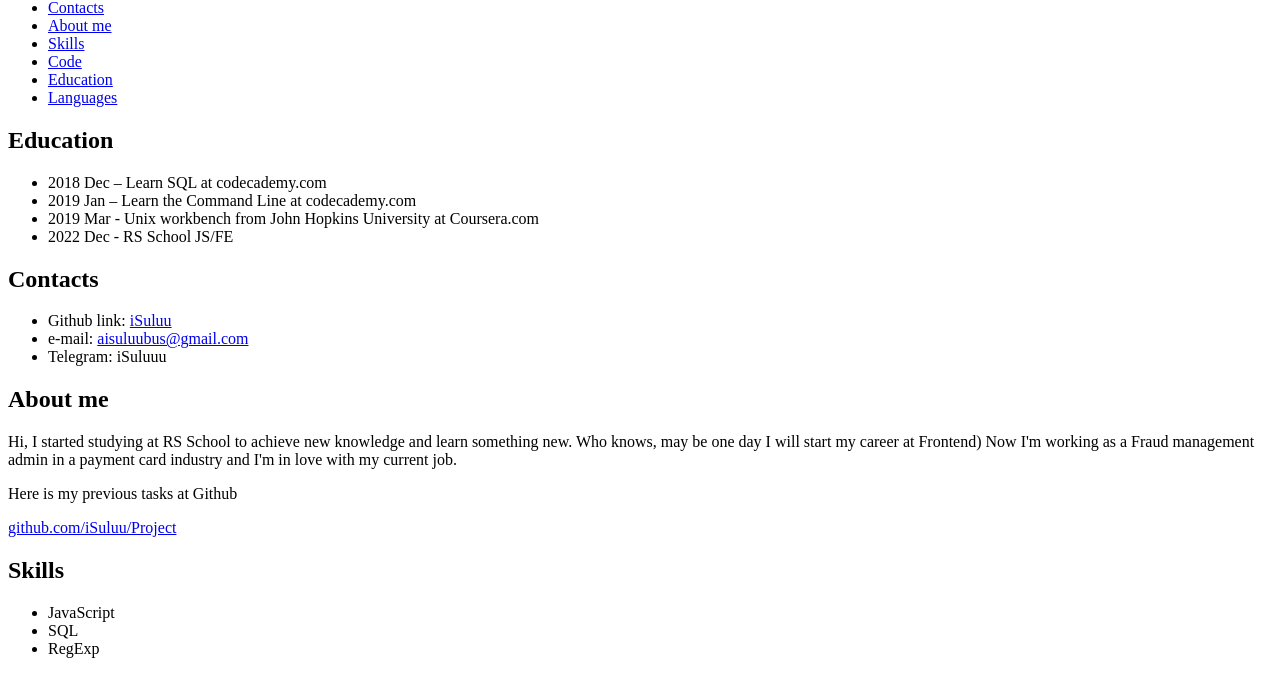
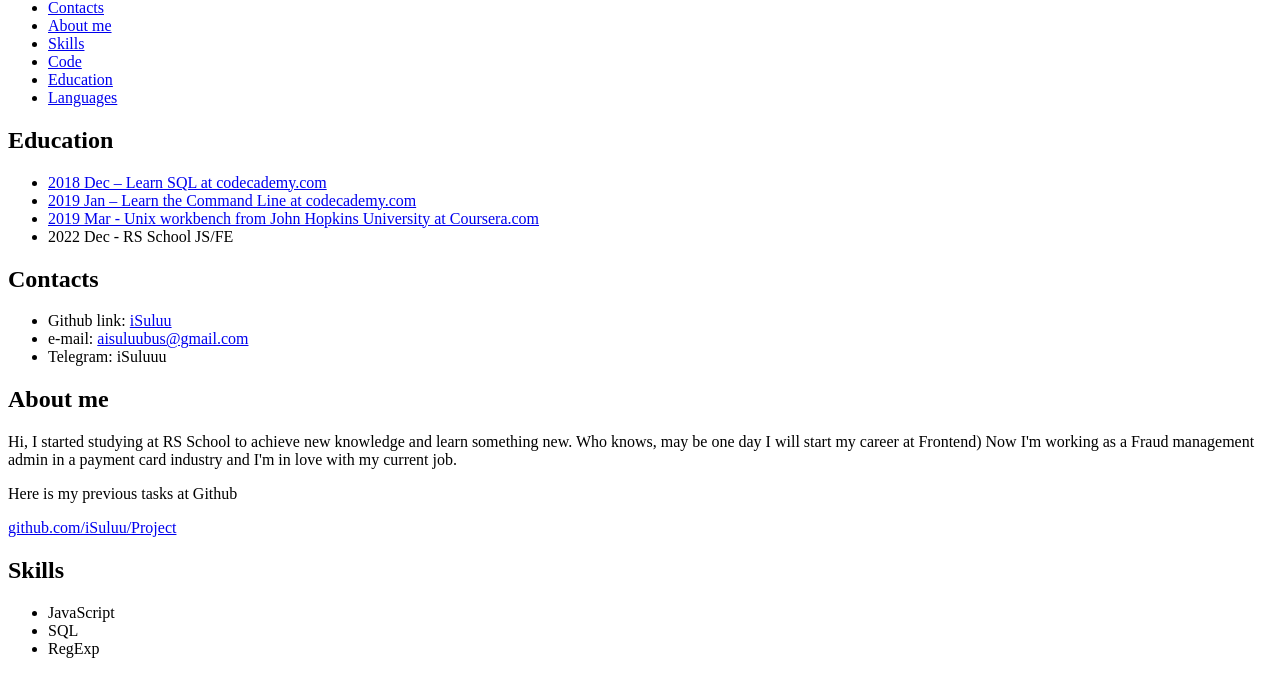
Before and after one commit to iSuluu/rsschool-cv, a plain HTML site: page index.html in a window 1280 px wide. Shown: the part 94-769 px from the top of the page. Drawn offline with Linux system fonts and the light colour scheme.

Commit message:
fix: fixed code on lines 31-33

```diff
--- a/index.html
+++ b/index.html
@@ -28,9 +28,9 @@
   <div class = "container">
         <h2 class="section" id="education">Education</h2>
         <ul>
-          <li <a href="https://codecademy.com">2018 Dec – Learn SQL at codecademy.com</a></li>
-          <li <a href="https://www.codecademy.com/learn/learn-sql">2019 Jan – Learn the Command Line at codecademy.com</a></li>
-          <li <a href="https://www.coursera.org/learn/unix">2019 Mar - Unix workbench from John Hopkins University at Coursera.com</a></li>
+          <li> <a href="https://codecademy.com">2018 Dec – Learn SQL at codecademy.com</a></li>
+          <li> <a href="https://www.codecademy.com/learn/learn-sql">2019 Jan – Learn the Command Line at codecademy.com</a></li>
+          <li> <a href="https://www.coursera.org/learn/unix">2019 Mar - Unix workbench from John Hopkins University at Coursera.com</a></li>
           <li>2022 Dec - RS School JS/FE</li>
         </ul>
    <h2 class= "section" id="contacts">Contacts</h2>
```
